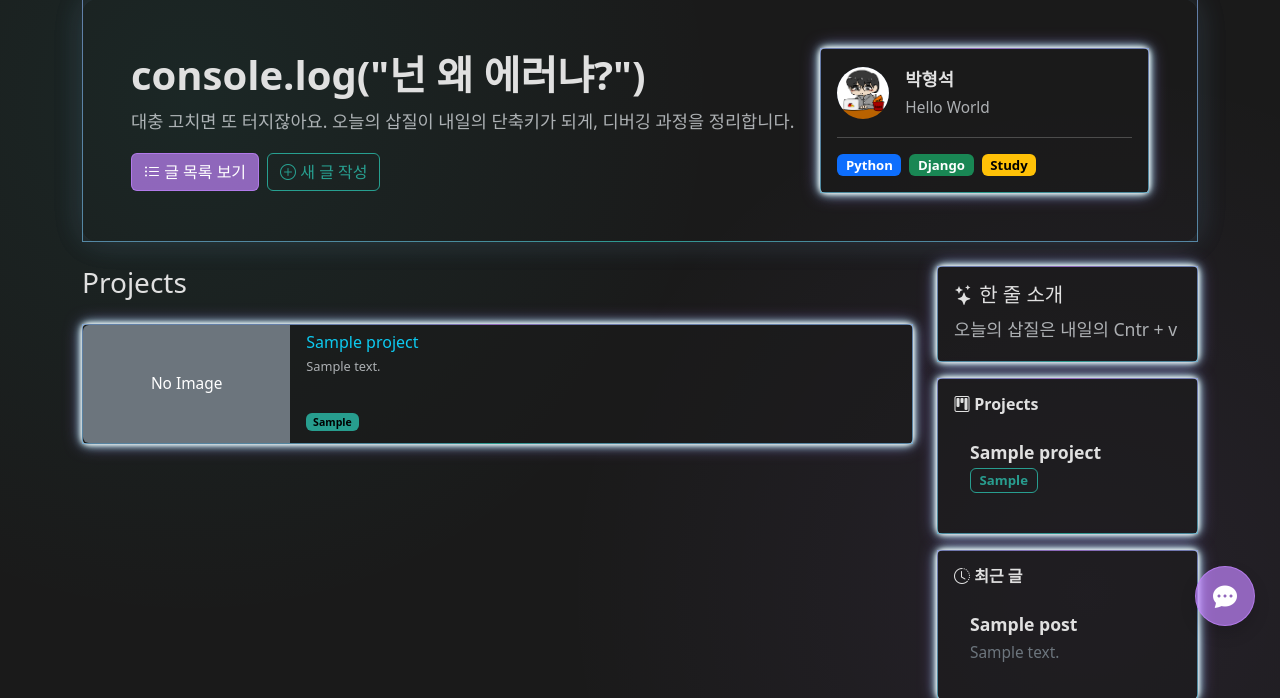
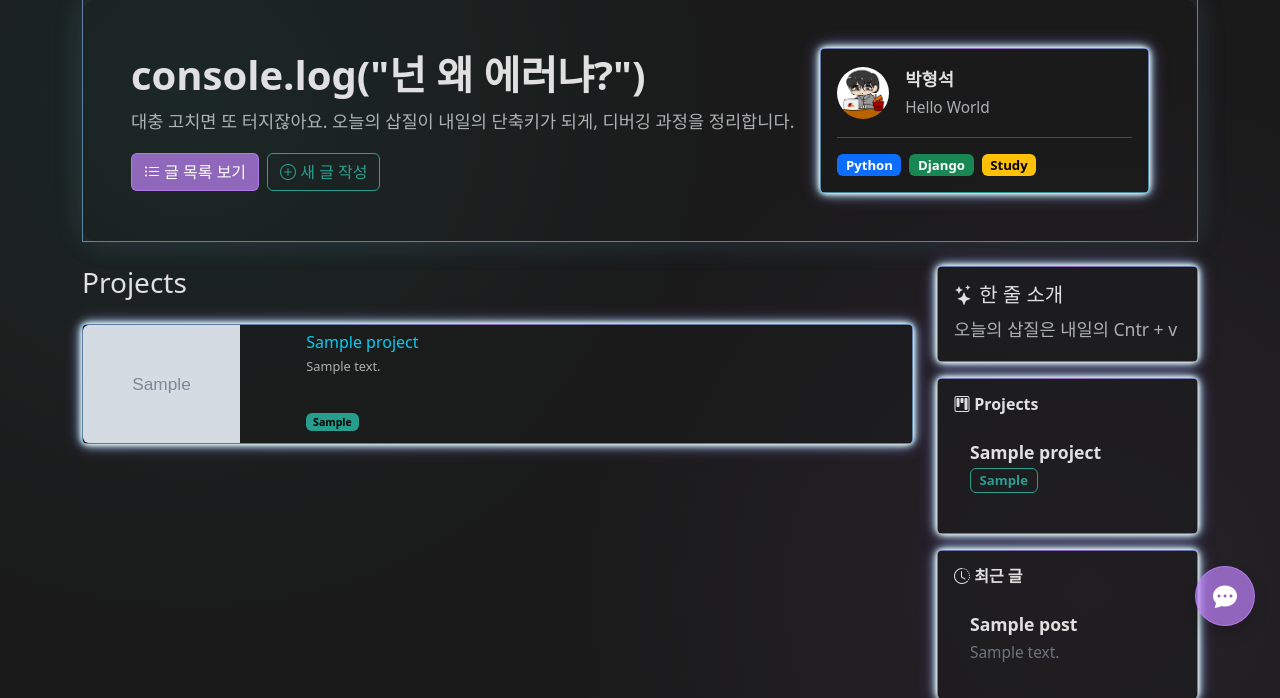
Before and after one commit to b-hyoung/django_myPortpolio, a Django app: page /projects/ in a window 1280 px wide. Shown: the part 149-847 px from the top of the page. Run offline with Django 5.2, Linux system fonts and the light colour scheme; tables that the repository leaves empty hold one stand-in row (values such as "Sample post"); grey boxes marked "Sample" are stand-in pictures; parts of the project's set-up code (start-up, migrations or seed data) failed here and were passed over.

Commit message:
fix :프로젝트 아이콘 추가

```diff
--- a/blog/context_processors.py
+++ b/blog/context_processors.py
@@ -10,9 +10,11 @@ def sidebar_projects(request):
     skill_color_map = {
         'Python': 'teal', 'Java': 'teal', 'JavaScript': 'teal',
         'NextJs': 'purple', 'Spring Boot': 'purple', 'React': 'purple', 'Django': 'purple',
-        'Docker': 'teal', 'Git & GitHub': 'teal', 'PostgreSQL': 'teal', 'AWS': 'teal',
+        'Docker': 'teal', 'Git & GitHub': 'teal', 'PostgreSQL': 'teal', 'AWS': 'teal', 'aws': 'teal',
         'MySQL': 'purple', 'MongoDB': 'purple',
         'Docker Compose': 'teal', 'Kubernetes': 'teal',
+        'Socket': 'purple', 'Ollama(llama3.1)': 'purple',
+        'TailwindCss': 'purple', 'TainwindCss': 'purple', # Handle potential typo
     }
 
     projects = Project.objects.filter(is_visible=True).order_by('-created_at')[:4]
--- a/projects/templates/projects/project_list.html
+++ b/projects/templates/projects/project_list.html
@@ -11,8 +11,8 @@
     <div class="card mb-3" style="height: 120px;">
         <div class="row g-0 h-100">
             <div class="col-md-3 h-100"> {# Image column width reduced for smaller overall height #}
-                {% if project.image %}
-                    <img src="{{ project.image.url }}" class="img-fluid rounded-start h-100" alt="{{ project.title }}" style="object-fit: cover;">
+                {% if project.image_data %}
+                    <img src="{{ project.image_data }}" class="img-fluid rounded-start h-100" alt="{{ project.title }}" style="object-fit: cover;">
                 {% else %}
                     <div class="bg-secondary w-100 h-100 rounded-start d-flex align-items-center justify-content-center">
                         <span class="text-white small">No Image</span>
```
